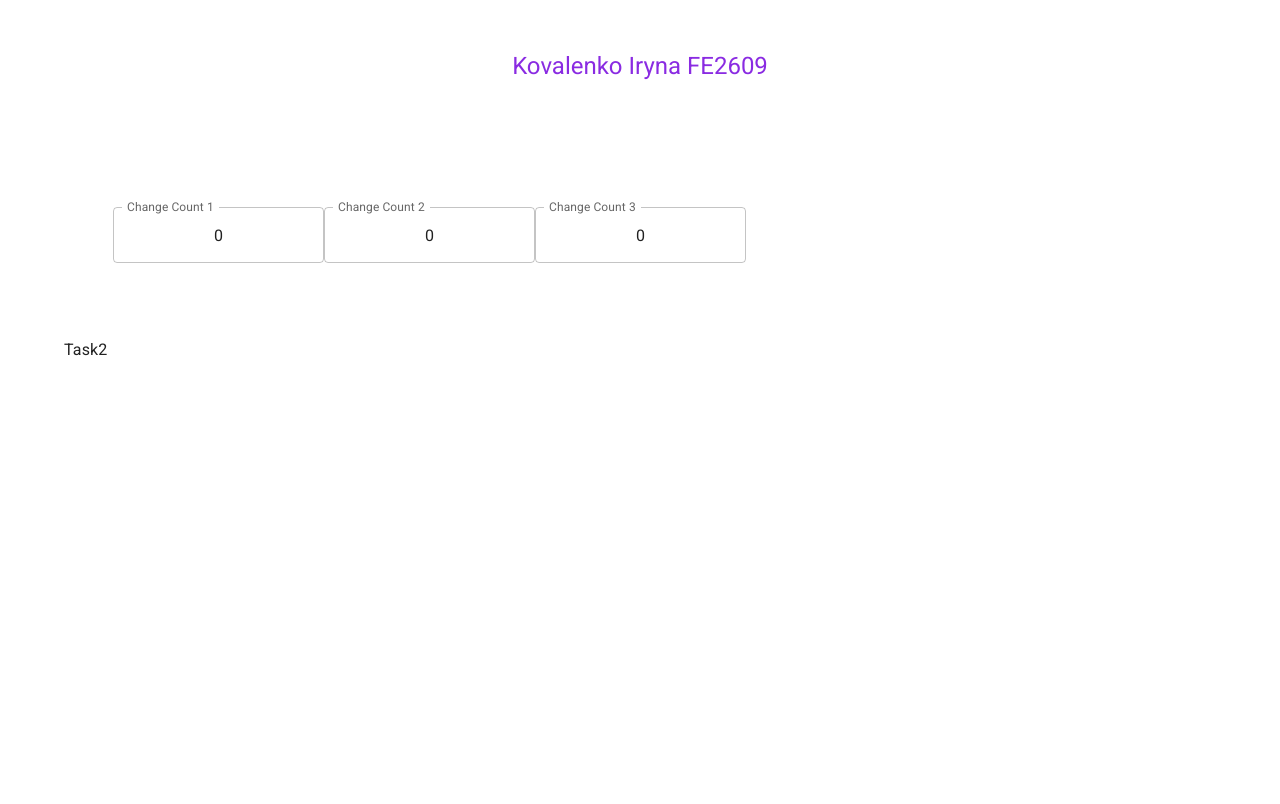
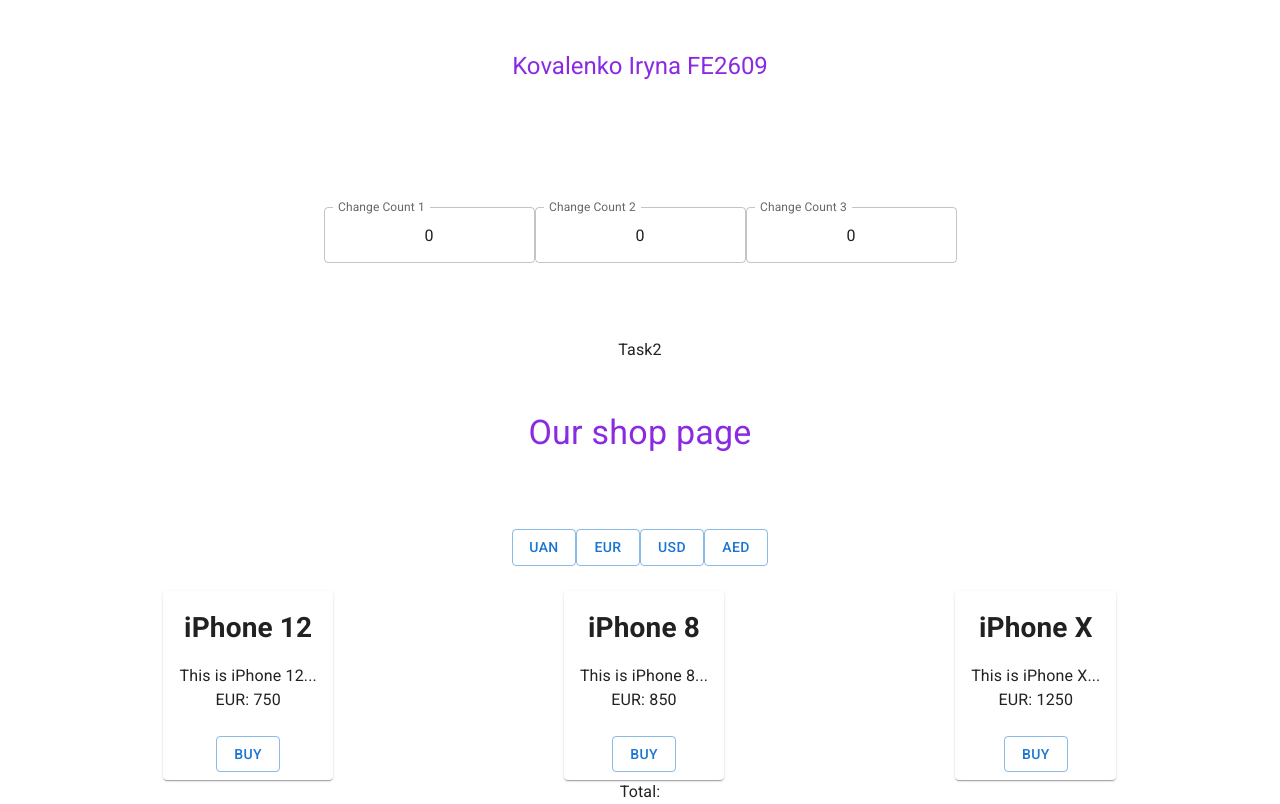
Before and after one commit to Irina77777777/Exam2609-React, a React (Create React App) app: page / in a window 1280 px wide. Shown: the part 220-1024 px from the top of the page. Before the commit the page ends 800 px from the top, so only its background shows below. Built offline with nearby package versions, Linux system fonts and the light colour scheme.

Commit message:
base for task-2

```diff
--- a/src/container/App/App.css
+++ b/src/container/App/App.css
@@ -1,5 +1,6 @@
 .buttonchiki{
     display: flex;
+    justify-content: center;
     margin: 25px;
 }
  input {
--- a/src/container/Header/Header.tsx
+++ b/src/container/Header/Header.tsx
@@ -36,10 +36,13 @@
                             Exam FE2609 Kovalenko Iryna
                         </Typography>
                         <Button color="inherit">
+                            {/* <NavLink to={'/'}>Task-1</NavLink> */}
                             Task-1
                         </Button>
                         <Button color="inherit">
-                           Task-2</Button>
+                            {/* <NavLink to={'/TASK-2'}>Task-2</NavLink> */}
+                            Task-2
+                        </Button>
                     </Toolbar>
                 </Container>
             </AppBar>
--- /dev/null
+++ b/src/container/Products/ProductListItem.css
@@ -0,0 +1,13 @@
+
+div{
+    text-align: center;
+}
+.product-title{
+    font-size: 28px;
+    font-weight: bold;
+    margin-bottom: 15px;
+}
+.btns-wrap{
+    display: flex;
+    justify-content: center;
+}
--- /dev/null
+++ b/src/container/Products/ProductListItem.tsx
@@ -0,0 +1,25 @@
+import { Button, Card, CardActions, CardContent } from "@mui/material"
+import './ProductListItem.css'
+
+type Props = {
+    title: string
+    desc: string
+    price: number
+}
+const ProductListItem = ({ title, desc, price }: Props) => {
+  return (
+      <Card className="product">
+          <CardContent>
+              <div className="product-title">{ title}</div>
+              <div className="product-desc">{ desc}</div>
+              <div className="product-price"> <span>EUR: </span> {price}</div>
+          </CardContent>
+          <CardActions className="btns-wrap">
+              <Button variant="outlined">Buy
+
+              </Button>
+          </CardActions>
+      </Card>
+  )
+}
+export default ProductListItem
--- /dev/null
+++ b/src/container/Products/Products.tsx
@@ -0,0 +1,40 @@
+import { Grid } from "@mui/material"
+import ProductListItem from "./ProductListItem"
+
+type Props = {}
+const Products = (props: Props) => {
+  return (
+      <>
+          <Grid
+              container
+              direction="row"
+              justifyContent="space-around"
+              alignItems="center"
+              spacing={4}
+          >
+              <Grid item>
+                  <ProductListItem
+                      title="iPhone 12"
+                      desc="This is iPhone 12..."
+                      price={750}
+                  />
+              </Grid>
+              <Grid item>
+                  <ProductListItem
+                      title="iPhone 8"
+                      desc="This is iPhone 8..."
+                      price={850}
+                  />
+              </Grid>
+              <Grid item>
+                  <ProductListItem
+                      title="iPhone X"
+                      desc="This is iPhone X..."
+                      price={1250}
+                  />
+              </Grid>
+          </Grid>
+      </>
+  )
+}
+export default Products
--- a/src/container/Task2/Task2.tsx
+++ b/src/container/Task2/Task2.tsx
@@ -1,7 +1,29 @@
+import { Container, TextField, Button, Typography } from '@mui/material'
+import Products from 'container/Products/Products'
+
 type Props = {}
 const Task2 = (props: Props) => {
-  return (
-    <div>Task2</div>
-  )
+    return (
+        <>
+            Task2
+            <Typography
+                variant="h4"
+                align="center"
+                component="h1"
+                color="blueviolet"
+                sx={{ padding: '50px 0' }}
+            >
+                Our shop page
+            </Typography>
+            <div className="buttonchiki">
+                <Button variant="outlined">UAN</Button>
+                <Button variant="outlined">EUR</Button>
+                <Button variant="outlined">USD</Button>
+                <Button variant="outlined">AED</Button>
+            </div>
+            <Products />
+            <div>Total: </div>
+        </>
+    )
 }
 export default Task2
```
